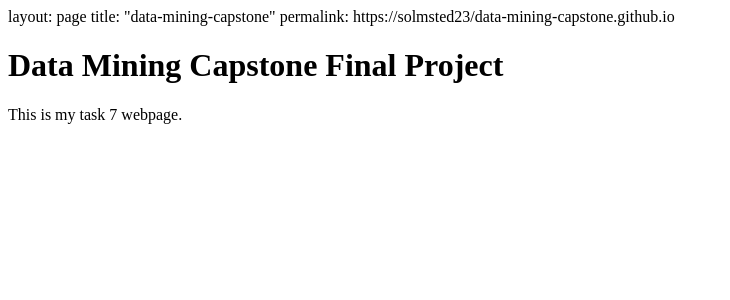
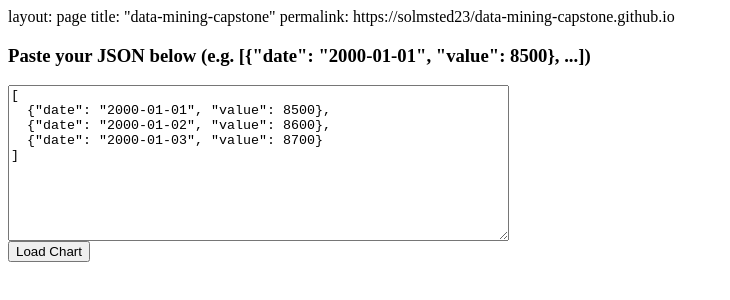
Before and after one commit to solmsted23/solmsted23.github.io, a plain HTML site: page data-mining-capstone.html in a window 1280 px wide. Shown: the whole page, without its empty margins (0-730 px from the left). Drawn offline with nearby package versions, Linux system fonts and the light colour scheme.

Commit message:
test json input

```diff
--- a/data-mining-capstone.html
+++ b/data-mining-capstone.html
@@ -4,9 +4,92 @@ permalink: https://solmsted23/data-mining-capstone.github.io
 
 
 <!DOCTYPE html>
-<html>
-<body>
-<h1>Data Mining Capstone Final Project</h1>
-<p>This is my task 7 webpage.</p>
-</body>
-</html>
+<meta charset="utf-8">
+<script src="https://d3js.org/d3.v4.js"></script>
+
+<h3>Paste your JSON below (e.g. [{"date": "2000-01-01", "value": 8500}, ...])</h3>
+<textarea id="jsonInput" rows="10" cols="60">[
+  {"date": "2000-01-01", "value": 8500},
+  {"date": "2000-01-02", "value": 8600},
+  {"date": "2000-01-03", "value": 8700}
+]</textarea><br>
+<button onclick="renderChart()">Load Chart</button>
+
+<div id="my_dataviz"></div>
+
+<script>
+function renderChart() {
+  // Clear previous SVG
+  d3.select("#my_dataviz").selectAll("*").remove();
+
+  // Parse input JSON
+  var input = document.getElementById("jsonInput").value;
+  var rawData;
+  try {
+    rawData = JSON.parse(input);
+  } catch (e) {
+    alert("Invalid JSON");
+    return;
+  }
+
+  // Format the data
+  var parseDate = d3.timeParse("%Y-%m-%d");
+  var data = rawData.map(d => ({
+    date: parseDate(d.date),
+    value: +d.value
+  }));
+
+  // Set dimensions
+  var margin = {top: 10, right: 30, bottom: 30, left: 60},
+      width = 460 - margin.left - margin.right,
+      height = 400 - margin.top - margin.bottom;
+
+  // Create SVG
+  var svg = d3.select("#my_dataviz")
+    .append("svg")
+      .attr("width", width + margin.left + margin.right)
+      .attr("height", height + margin.top + margin.bottom)
+    .append("g")
+      .attr("transform", "translate(" + margin.left + "," + margin.top + ")");
+
+  // X scale
+  var x = d3.scaleTime()
+    .domain(d3.extent(data, d => d.date))
+    .range([0, width]);
+  svg.append("g")
+    .attr("transform", "translate(0," + height + ")")
+    .call(d3.axisBottom(x));
+
+  // Y scale
+  var y = d3.scaleLinear()
+    .domain([
+      d3.min(data, d => d.value) * 0.95,
+      d3.max(data, d => d.value) * 1.05
+    ])
+    .range([height, 0]);
+  svg.append("g")
+    .call(d3.axisLeft(y));
+
+  // Line path
+  svg.append("path")
+    .datum(data)
+    .attr("fill", "none")
+    .attr("stroke", "#69b3a2")
+    .attr("stroke-width", 1.5)
+    .attr("d", d3.line()
+      .x(d => x(d.date))
+      .y(d => y(d.value))
+    );
+
+  // Dots
+  svg.append("g")
+    .selectAll("dot")
+    .data(data)
+    .enter()
+    .append("circle")
+      .attr("cx", d => x(d.date))
+      .attr("cy", d => y(d.value))
+      .attr("r", 5)
+      .attr("fill", "#69b3a2");
+}
+</script>
```
